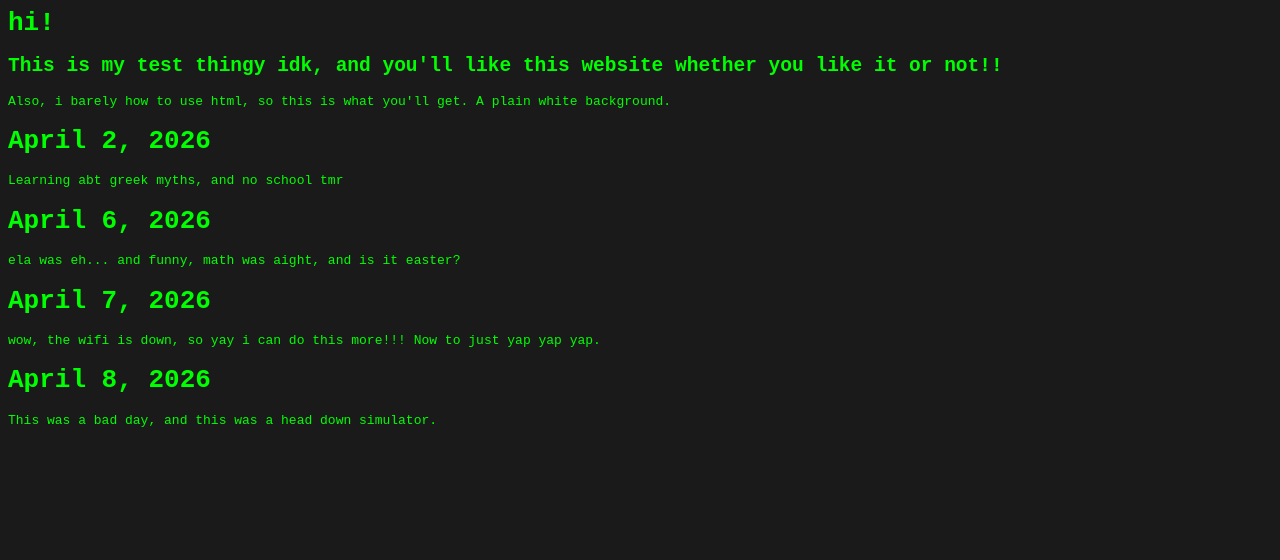
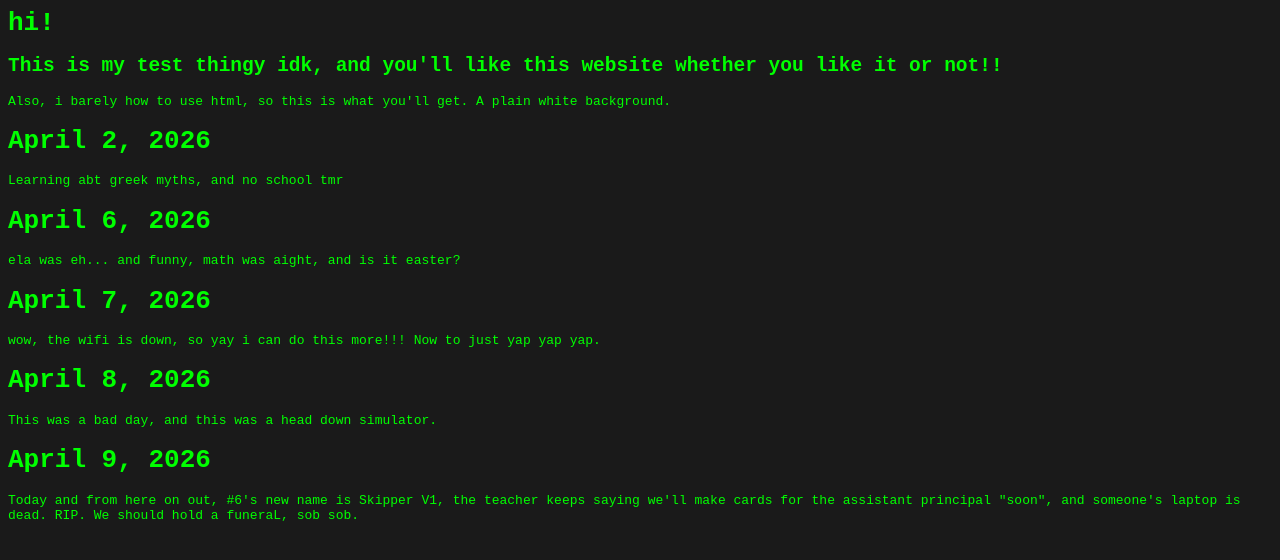
Before and after one commit to DaSchoolyTwo/shiny-carnival, a plain HTML site: page index.html in a window 1280 px wide. Drawn offline with Linux system fonts and the light colour scheme.

Commit message:
Update index.html
april 9 update

```diff
--- a/index.html
+++ b/index.html
@@ -9,6 +9,8 @@
 <p>wow, the wifi is down, so yay i can do this more!!! Now to just yap yap yap. </p>
 <h1>April 8, 2026</h1>
 <p>This was a bad day, and this was a head down simulator.</p>
+<h1>April 9, 2026</h1>
+<p>Today and from here on out, #6's new name is Skipper V1, the teacher keeps saying we'll make cards for the assistant principal "soon", and someone's laptop is dead. RIP. We should hold a funeraL, sob sob.</p>
 <style>
   body { background-color: #1a1a1a; color: #00ff00; font-family: monospace; }
 </style>
```
